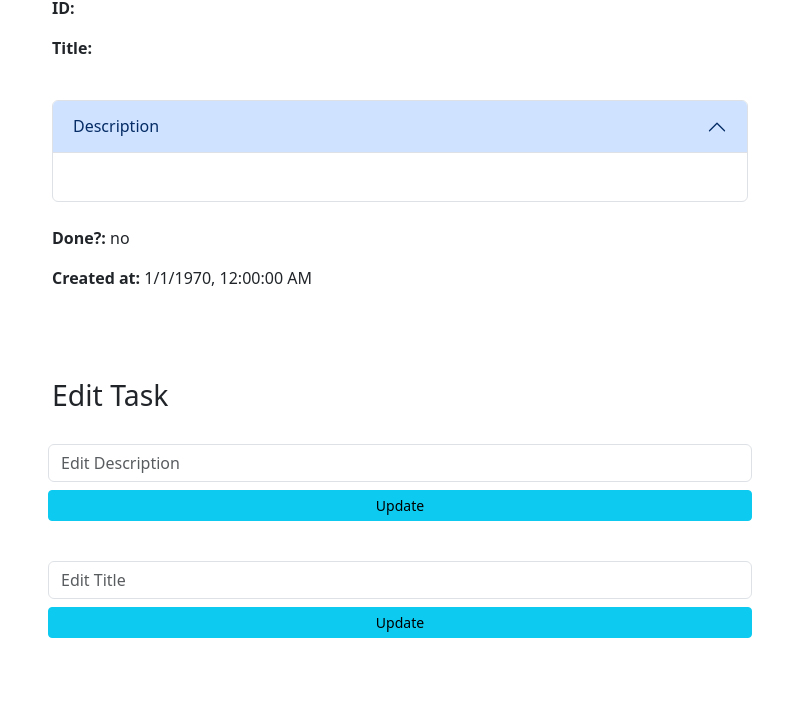
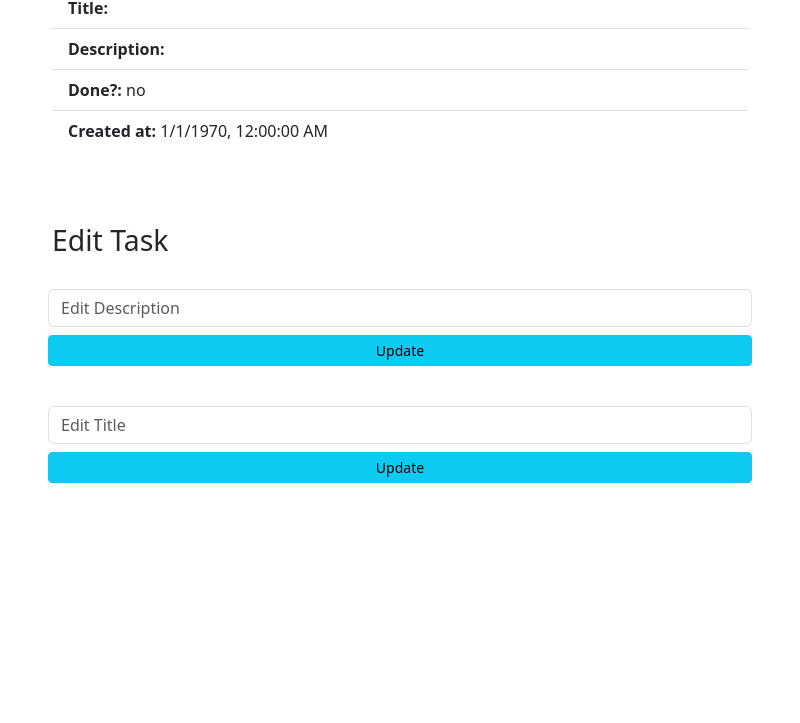
Before and after one commit to Mongolow/ToDo, an Electron app: page src/task_desc.html in a window 800 px wide. Shown: the part 77-800 px from the top of the page. Drawn offline with nearby package versions, Linux system fonts and the light colour scheme.

Commit message:
finished task details css

```diff
--- a/src/task_desc.html
+++ b/src/task_desc.html
@@ -11,26 +11,13 @@
 <body>
     <main class="container py-4">
         <div class="mx-auto todo-wrap">
-    <h1>Task Details</h1>
-        <p><strong>ID:</strong> <span id="task-id"></span></p>
-        <p><strong>Title:</strong> <span id="task-text"></span></p>
-        <br>
-        <div class="accordion" id="task-details-accordion">
-            <div class="accordion-item">
-                <h2 class="accordion-header" id="heading-description">
-                    <button class="accordion-button" type="button" data-bs-toggle="collapse" data-bs-target="#collapse-description" aria-expanded="true" aria-controls="collapse-description">
-                        Description
-                    </button>
-                </h2>
-                <div id="collapse-description" class="accordion-collapse collapse show" aria-labelledby="heading-description" data-bs-parent="#task-details-accordion">
-                    <div class="accordion-body">
-                        <p id="task-description"></p>
-                    </div>
-                </div>
-            </div>
-        <br>
-        <p><strong>Done?:</strong> <span id="task-done"></span></p>
-        <p><strong>Created at:</strong> <span id="task-created-at"></span></p>
+            <ul class="list-group list-group-flush">
+                <li class="list-group-item"><strong>ID:</strong> <span id="task-id"></span></li>
+                <li class="list-group-item"><strong>Title:</strong> <span id="task-text"></span></li>
+                <li class="list-group-item"><strong>Description:</strong> <span id="task-description"></span></li>
+                <li class="list-group-item"><strong>Done?:</strong> <span id="task-done"></span></li>
+                <li class="list-group-item"><strong>Created at:</strong> <span id="task-created-at"></span></li>
+            </ul>
         </div>
         <br>
         <br>
```
